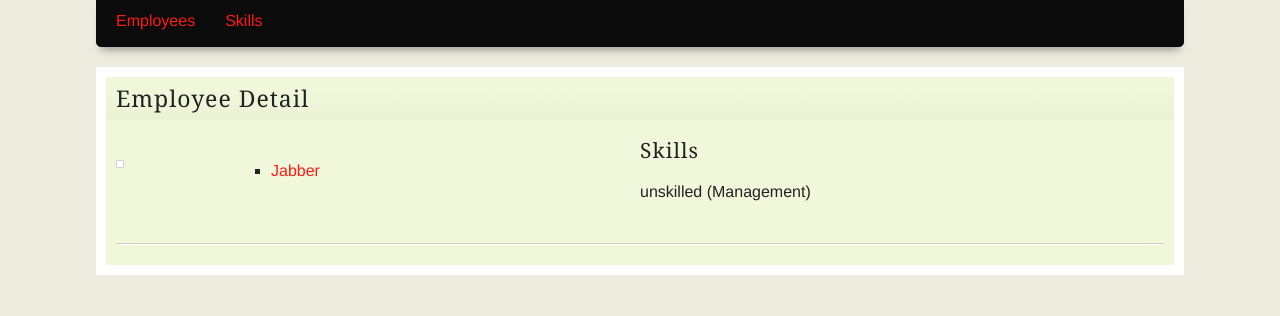
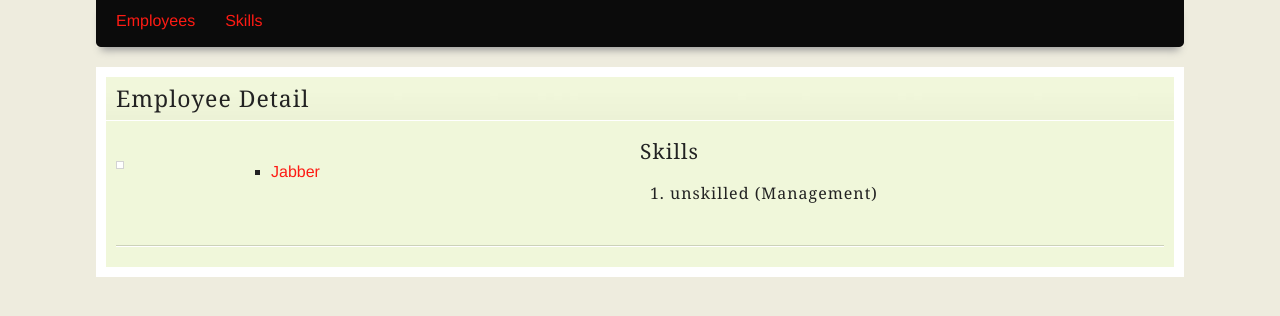
Before and after one commit to rob-b/Jung, a Django app: template templates/profiles/profile_detail.html in a window 1280 px wide. Shown: the part 89-405 px from the top of the page. Run offline with Django 3.2, Linux system fonts and the light colour scheme; the template is opened without the code that fills it, so the values that code supplies are empty; parts of the project's set-up code (start-up, migrations or seed data) failed here and were passed over; some libraries are stand-ins or nearby versions.

Commit message:
more layout tweaks

```diff
--- a/assets/css/main.css
+++ b/assets/css/main.css
@@ -115,6 +115,7 @@
   background: #f0f7da url(../img/head-bg.jpg);
   padding: 10px 0 10px 10px;
   margin-bottom: 0;
+  border-bottom: 1px solid #ffffff;
 }
 #content hr {
   border: none;
@@ -154,6 +155,15 @@
   font-size: 0.8em;
   color: #636363;
 }
+ol li {
+  font-family: "Berthold Baskerville", Baskerville, Georgia, serif;
+  font-weight: normal;
+  letter-spacing: 1px;
+}
+ol li a {
+  font-family: Helvetica, "Helvetica LT Std", Arial, sans-serif;
+  letter-spacing: normal;
+}
 .clearfix:after {
   clear: both;
   content: '.';
--- a/assets/css/main.less
+++ b/assets/css/main.less
@@ -57,6 +57,7 @@
     margin-left: 30px;
 }
 
+
 /* default link styles */
 a { text-decoration: none; }
 a:link { color: @accent;}
@@ -100,6 +101,7 @@
 
     .sans-serif-stack;
 }
+
 
 h1, h2, h3, h4, h5, h6 {
    .serif-stack;
@@ -183,6 +185,7 @@
     background: #f0f7da url(../img/head-bg.jpg);
     padding: 10px 0 10px 10px;
     margin-bottom: 0;
+    border-bottom: 1px solid #fff;
 }
 #content hr {
     border: none;
@@ -237,6 +240,19 @@
     color: @light_text;
 }
 
+/* lists */
+/*
+to style the numbers of <ol> lists we make the <li> serif but must ensure all
+contents are wrapped in some serif styled elem
+ */
+ol li {
+    .serif-stack;
+}
+ol li a {
+    .sans-serif-stack;
+    letter-spacing: normal;
+}
+
 /* http://www.positioniseverything.net/easyclearing.html */
 .clearfix:after {
     clear: both;
--- a/templates/profiles/profile_detail.html
+++ b/templates/profiles/profile_detail.html
@@ -28,7 +28,7 @@
 
                     <div>
                         <h3>{% trans 'Skills' %}</h3>
-                        <ol class="skills">
+                        <ol>
                             {% for skill in profile.skill.all %}
                             <li><a href="{{ skill.get_absolute_url }}">{{ skill }}</a></li>
                             {% empty %}
--- a/templates/profiles/profile_list.html
+++ b/templates/profiles/profile_list.html
@@ -9,7 +9,7 @@
                         <img class="photo" alt="" src="{% thumbnail object.avatar 50x50 autocrop,crop,upscale %}">
                         <h3>
                             <a class="url fn" href="{{ object.get_absolute_url }}">
-                                {{ object.full_name|truncatestring:"18"|typogrify }}
+                                {{ object.full_name|truncatestring:"17"|typogrify }}
                             </a>
                         </h3>
                         <h3 class="role">
```
